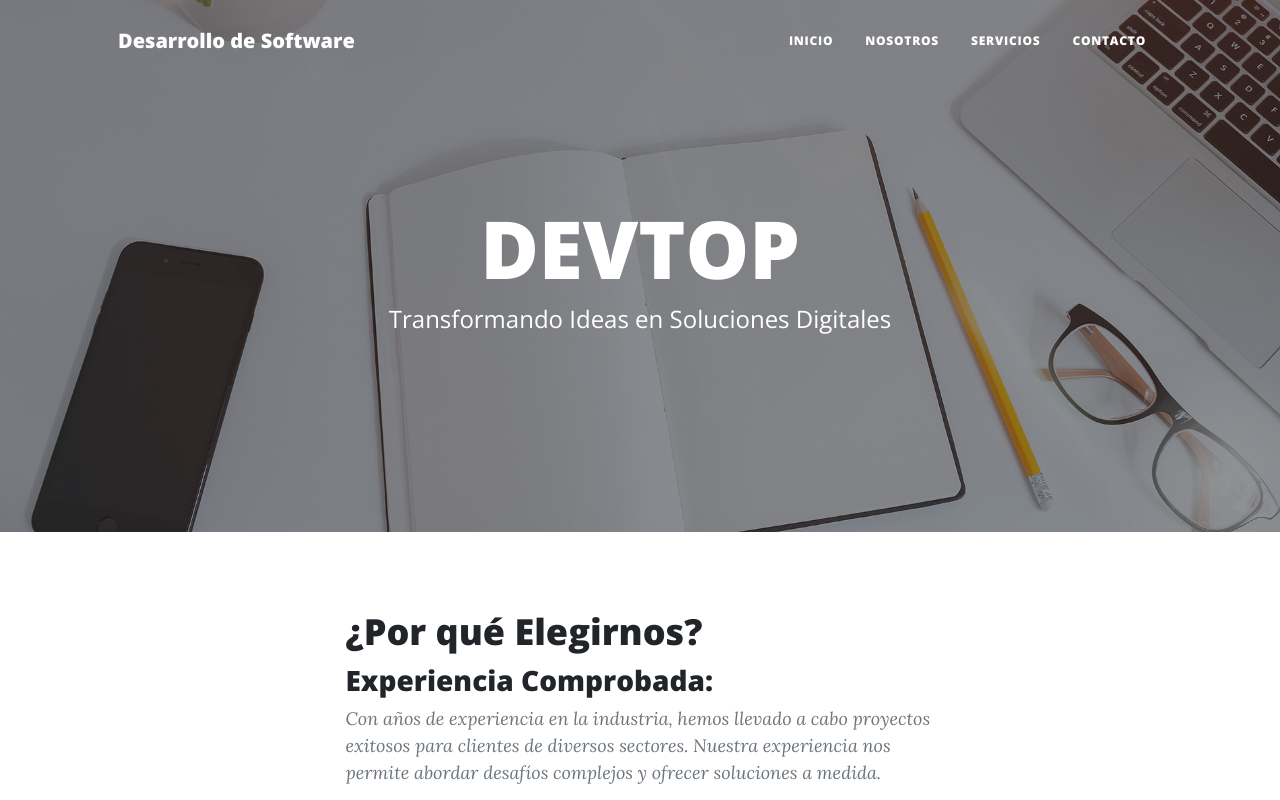
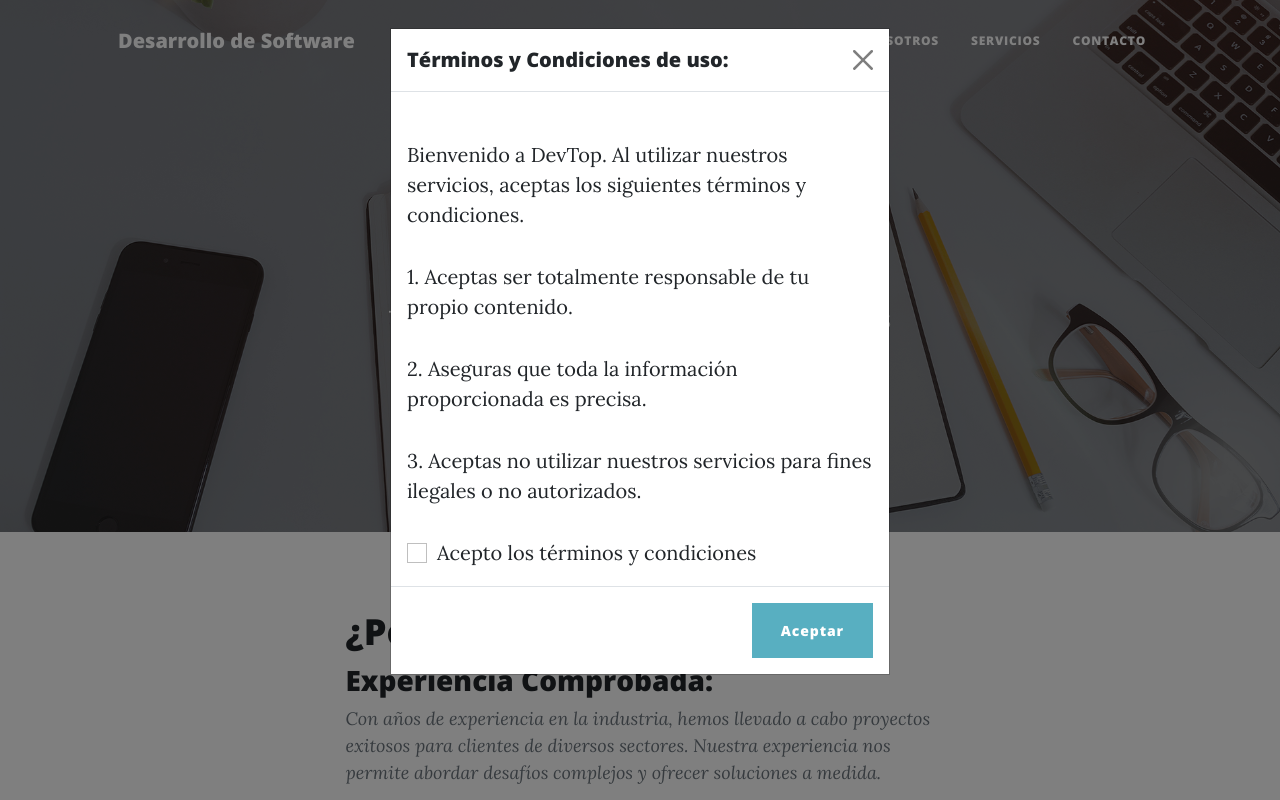
Before and after one commit to Ricardo-kjin/pagweb, a plain HTML site: page index.html in a window 1280 px wide. Shown: the top 800 px of the page. Drawn offline with nearby package versions, Linux system fonts and the light colour scheme.

Commit message:
add terminos y condiciones

```diff
--- a/index.html
+++ b/index.html
@@ -14,8 +14,10 @@
         <link href="https://fonts.googleapis.com/css?family=Open+Sans:300italic,400italic,600italic,700italic,800italic,400,300,600,700,800" rel="stylesheet" type="text/css" />
         <!-- Core theme CSS (includes Bootstrap)-->
         <link href="css/styles.css" rel="stylesheet" />
+        <link href="css/estilos.css" rel="stylesheet" />
     </head>
     <body>
+
         <!-- Navigation-->
         <nav class="navbar navbar-expand-lg navbar-light" id="mainNav">
             <div class="container px-4 px-lg-5">
@@ -115,9 +117,68 @@
                 </div>
             </div>
         </footer>
+        <!-- Modal -->
+        <div class="modal fade" id="terminosModal" tabindex="-1" aria-labelledby="terminosModalLabel" aria-hidden="true">
+            <div class="modal-dialog">
+                <div class="modal-content">
+                    <div class="modal-header">
+                        <h5 class="modal-title" id="terminosModalLabel">Términos y Condiciones de uso:</h5>
+                        <button type="button" class="btn-close" data-bs-dismiss="modal" aria-label="Close"></button>
+                    </div>
+                    <div class="modal-body">
+                        <p>
+                            Bienvenido a DevTop. Al utilizar nuestros servicios, aceptas los siguientes términos y condiciones.
+                        </p>
+                        <p>
+                            1. Aceptas ser totalmente responsable de tu propio contenido.
+                        </p>
+                        <p>
+                            2. Aseguras que toda la información proporcionada es precisa.
+                        </p>
+                        <p>
+                            3. Aceptas no utilizar nuestros servicios para fines ilegales o no autorizados.
+                        </p>
+                        <!-- Agrega más términos y condiciones según sea necesario -->
+
+                        <!-- Checkbox para aceptar los términos y condiciones -->
+                        <div class="form-check">
+                            <input class="form-check-input" type="checkbox" value="" id="aceptoTerminos">
+                            <label class="form-check-label" for="aceptoTerminos">
+                                Acepto los términos y condiciones
+                            </label>
+                        </div>
+                    </div>
+                    <div class="modal-footer">
+                        <button type="button" class="btn btn-primary" id="btnAceptar" disabled>Aceptar</button>
+                    </div>
+                </div>
+            </div>
+        </div>
         <!-- Bootstrap core JS-->
         <script src="https://cdn.jsdelivr.net/npm/bootstrap@5.2.3/dist/js/bootstrap.bundle.min.js"></script>
         <!-- Core theme JS-->
         <script src="js/scripts.js"></script>
+        <script>
+            document.addEventListener("DOMContentLoaded", function() {
+                var myModal = new bootstrap.Modal(document.getElementById('terminosModal'), {
+                    backdrop: 'static', // Evita el cierre haciendo clic fuera del modal
+                    keyboard: false      // Evita el cierre al presionar la tecla Escape
+                });
+
+                // Habilita el botón de Aceptar cuando el checkbox está marcado
+                document.getElementById('aceptoTerminos').addEventListener('change', function() {
+                    document.getElementById('btnAceptar').disabled = !this.checked;
+                });
+
+                // Cierra el modal y realiza acciones adicionales al hacer clic en "Aceptar"
+                document.getElementById('btnAceptar').addEventListener('click', function() {
+                    myModal.hide(); // Cierra el modal
+                    // Puedes agregar aquí cualquier acción adicional después de aceptar los términos
+                });
+
+                // Muestra el modal al cargar la página
+                myModal.show();
+            });
+        </script>
     </body>
 </html>
```
